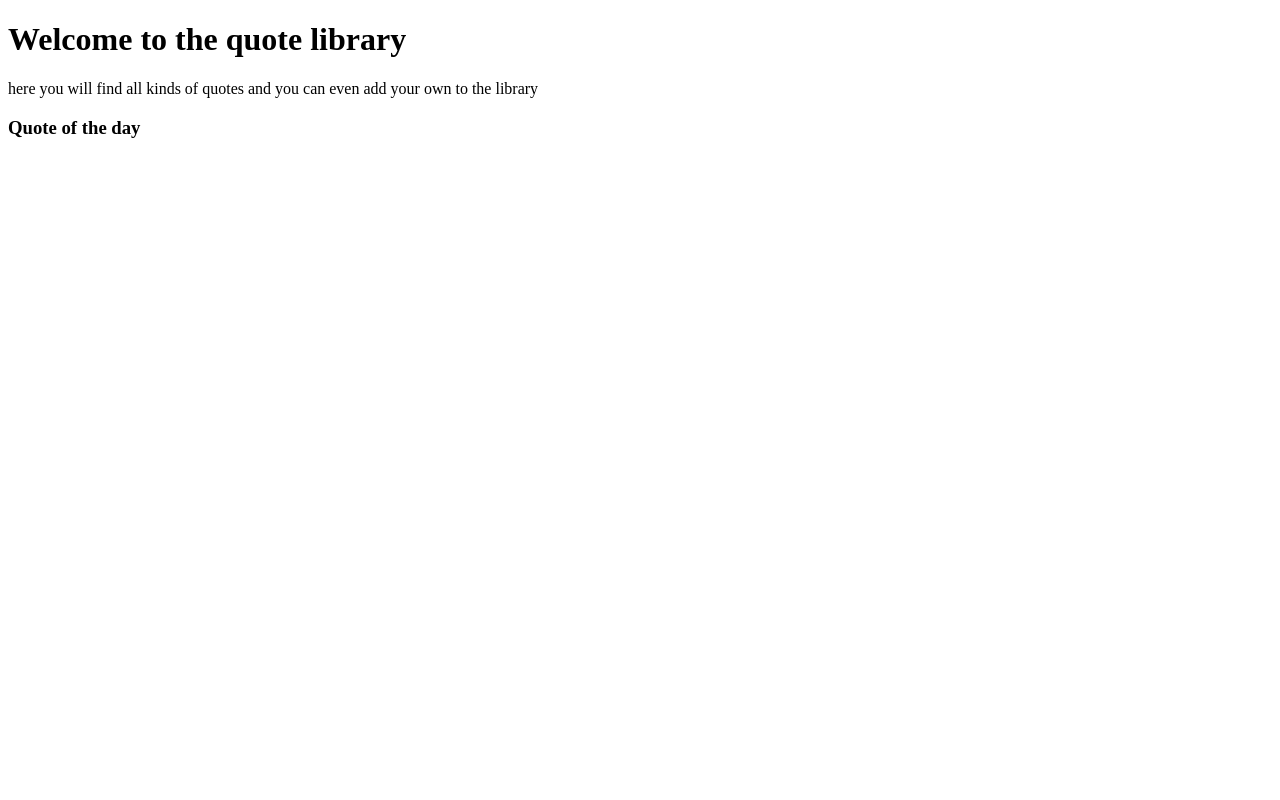
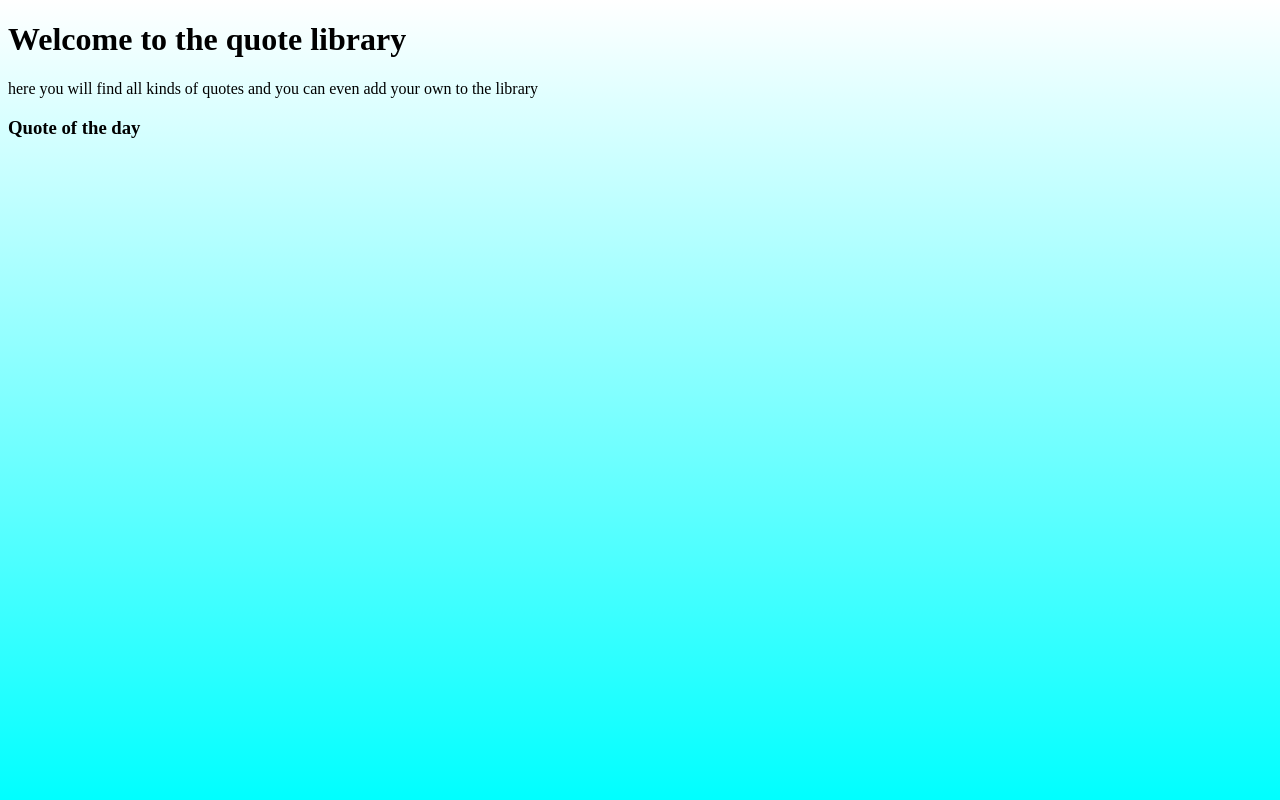
Before and after one commit to Gho2t-dev/python-webdev-project, a plain HTML site: page practice_grounds/FastAPI test/index.html in a window 1280 px wide. Drawn offline with Linux system fonts and the light colour scheme.

Commit message:
Add quote display section and initial CSS styling for Quote Library

```diff
--- a/practice_grounds/FastAPI test/index.html
+++ b/practice_grounds/FastAPI test/index.html
@@ -12,9 +12,9 @@
         <p>here you will find all kinds of quotes and you can even add your own to the library</p>
     </div>
 
-    <div>
+    <div id="random quote">
         <h3>Quote of the day</h3>
-        <!--Quote here!-->
+        <p id="random_quote"></p>
     </div>
 
 </body>
--- a/practice_grounds/FastAPI test/style.css
+++ b/practice_grounds/FastAPI test/style.css
@@ -0,0 +1,5 @@
+body{
+    background: linear-gradient(white, cyan);
+    background-repeat: no-repeat;
+    background-attachment: fixed;
+}
```
